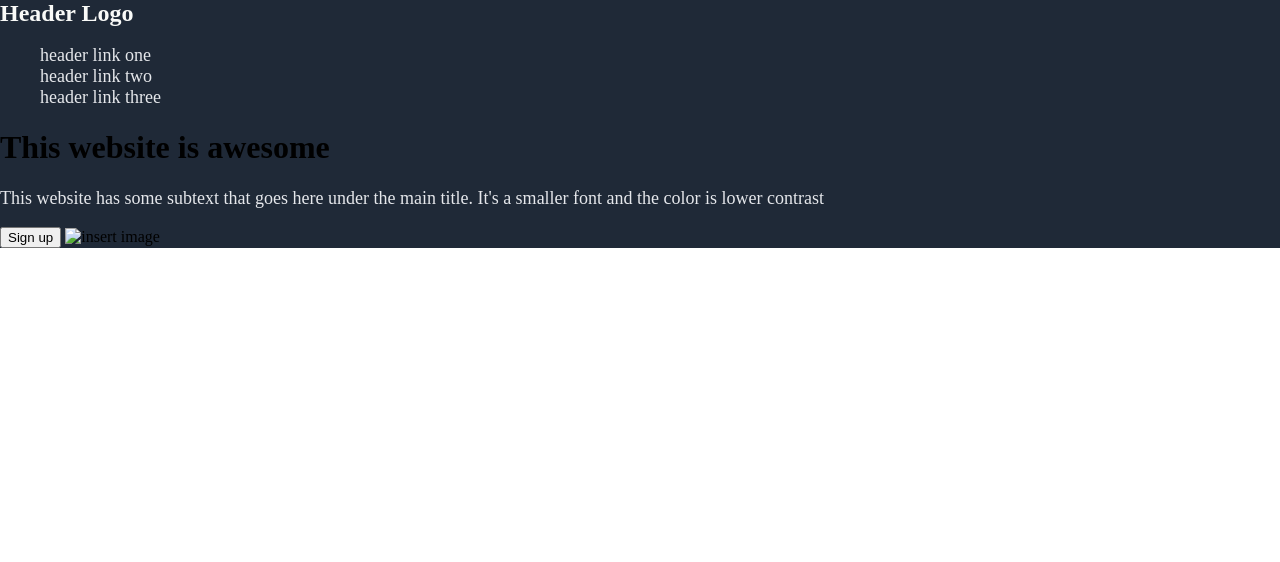
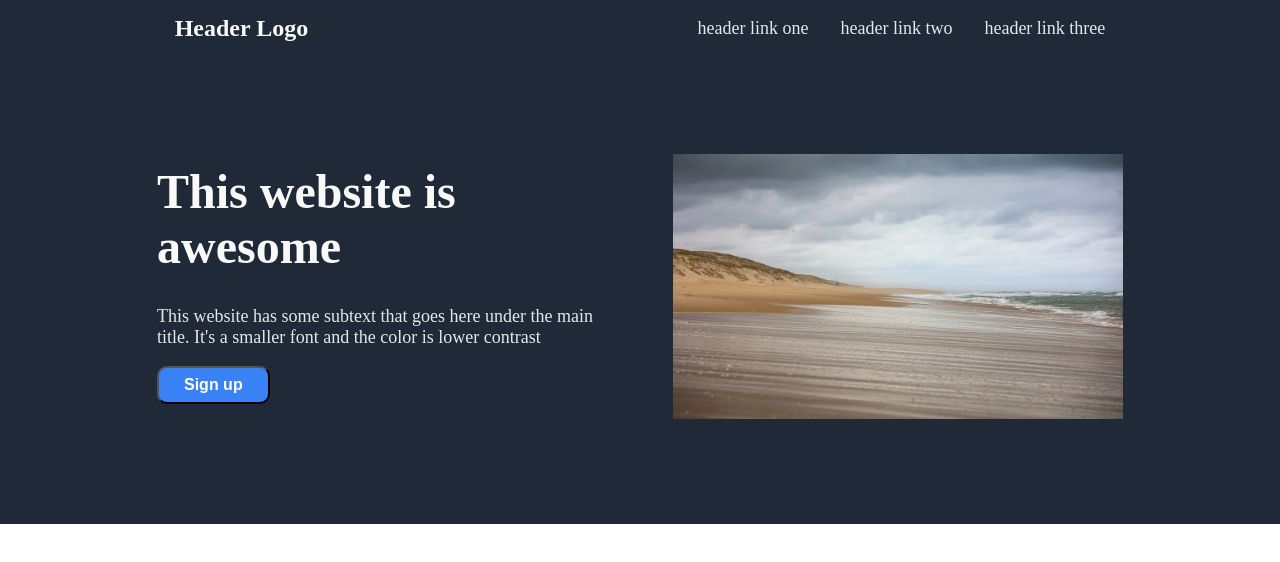
Before and after one commit to B-Dollaz/odin-landing-page-prev, a plain HTML site: page index.html in a window 1280 px wide. Drawn offline with Linux system fonts and the light colour scheme.

Commit message:
Finish header

```diff
--- a/index.html
+++ b/index.html
@@ -7,16 +7,24 @@
     </head>
     <body>
         <header>
+            <div class="headtop">
                 <div class="logo">Header Logo</div>
                 <ul class="headlink">
                     <li>header link one</li>
                     <li>header link two</li>
                     <li>header link three</li>
                 </ul>
-            <h1>This website is awesome</h1>
+            </div>
+            <div class="headmain">
+                <div class="headmainleft">
+                    <h1 class="hero">This website is awesome</h1>
                     <p class="headp">This website has some subtext that goes here under the main title. It's a smaller font and the color is lower contrast</p>
                     <button class="button">Sign up</button>
-            <img src="#" alt="insert image">
+                </div>
+                <div class="headmainright">
+                    <img class="beach" src="imgs/beach.png" alt="insert image">
+                </div>
+            </div>
         </header>
         <main>
 
--- a/style.css
+++ b/style.css
@@ -1,5 +1,11 @@
 body {
     margin: 0;
+}
+
+/* HEADER */
+
+header {
+    padding-bottom: 5px;
 }
 
 header,
@@ -22,4 +28,54 @@ footer {
 
 .headlink {
     list-style: none;
+    display: flex;
+    gap: 32px;
+
 }
+
+.hero {
+    color: #F9FAF8;
+    font-size: 48px;
+    font-weight: 900;
+}
+
+.button {
+    background-color: #3882F6;
+    color: white;
+    font-size: 16px;
+    padding: 8px 25px;
+    border-radius: 10px;
+    font-size: 16px;
+    font-weight: 700;
+}
+
+.beach {
+    height: 265px;
+    width: 450px;
+}
+
+.headtop {
+    display: flex;
+    justify-content: space-around;
+    align-items: center;
+}
+
+.headmain {
+    display: flex;
+    justify-content: center;
+    align-items: center;
+    gap: 50px;
+    margin: 75px 157px
+}
+
+.headmainleft {
+    padding-bottom: 40px
+}
+
+.headmainright {
+
+}
+
+/* * {
+    border: 1px solid red;
+} */
```
Also changed, not shown: imgs/beach.png (added). Lines whose indentation alone changed are shown as unchanged.
